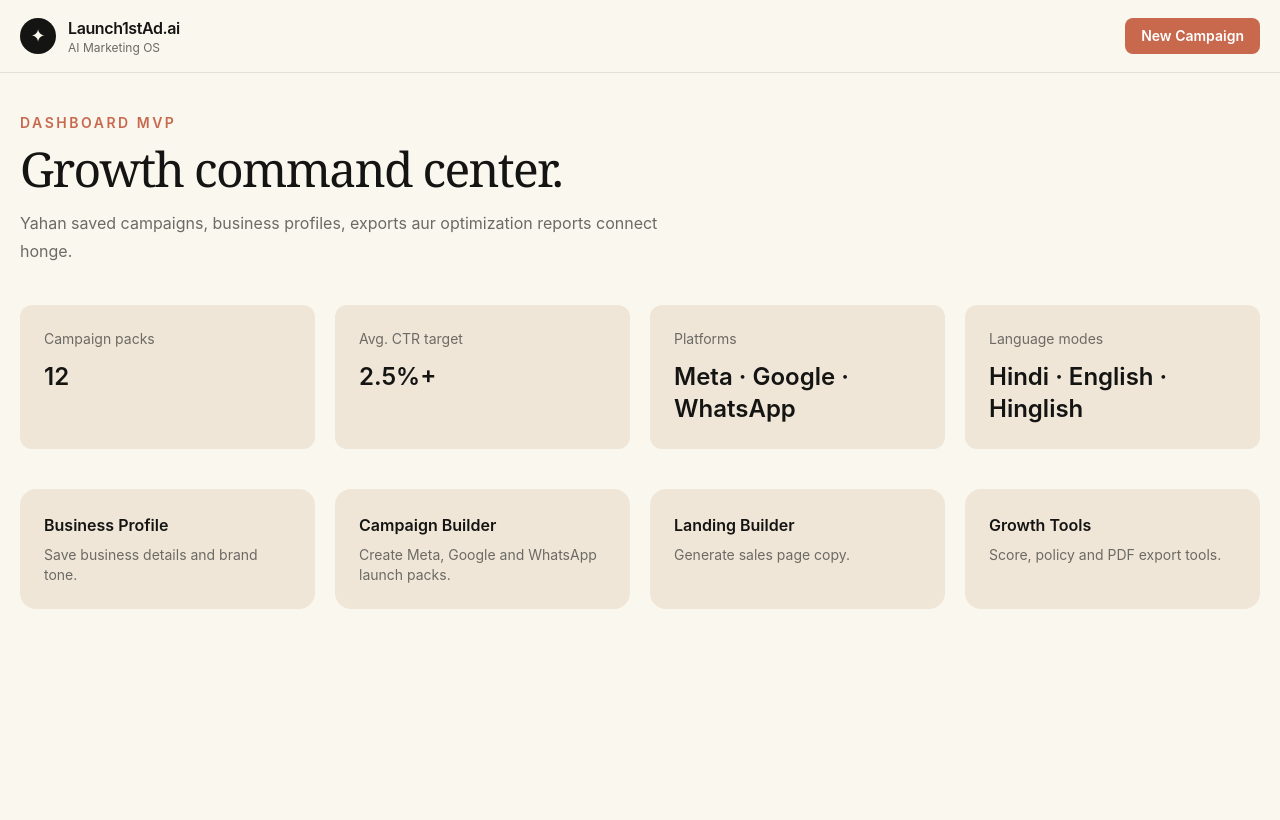
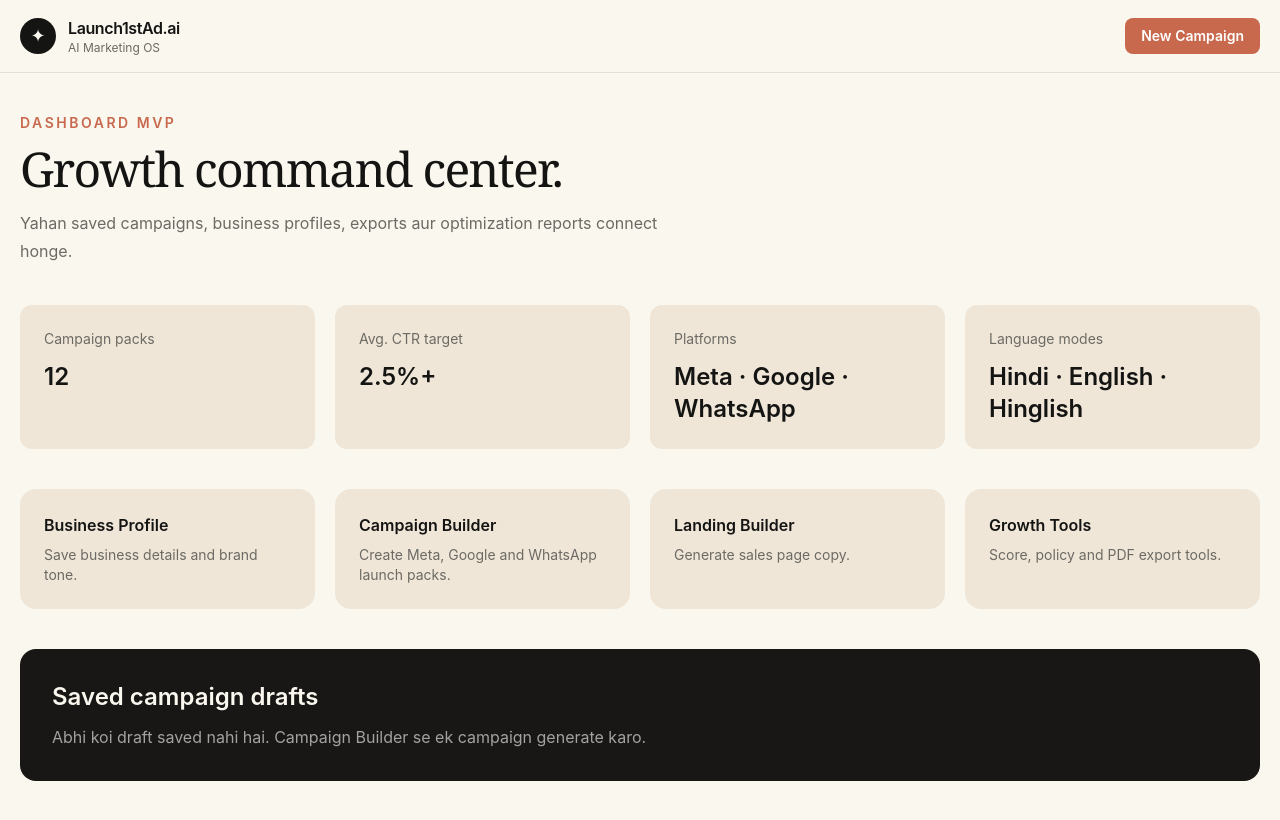
Before and after one commit to lkmeeena882437-dotcom/Launch1stAd.ai, a Next.js app: page /dashboard in a window 1280 px wide. Built offline with nearby package versions, Linux system fonts and the light colour scheme.

Commit message:
Show saved campaign history on dashboard

```diff
--- a/app/dashboard/page.tsx
+++ b/app/dashboard/page.tsx
@@ -1,5 +1,6 @@
 import Link from "next/link";
 import { Brand } from "@/components/Brand";
+import { HistoryList } from "@/components/dashboard/HistoryList";
 
 const stats = [
   ["Campaign packs", "12"],
@@ -34,6 +35,7 @@ export default function DashboardPage() {
         <div className="mt-10 grid gap-5 md:grid-cols-4">
           {tools.map(([title, href, text]) => <Link key={title} href={href} className="rounded-2xl bg-card p-6"><h2 className="font-semibold">{title}</h2><p className="mt-2 text-sm text-muted">{text}</p></Link>)}
         </div>
+        <div className="mt-10"><HistoryList /></div>
       </section>
     </main>
   );
```
